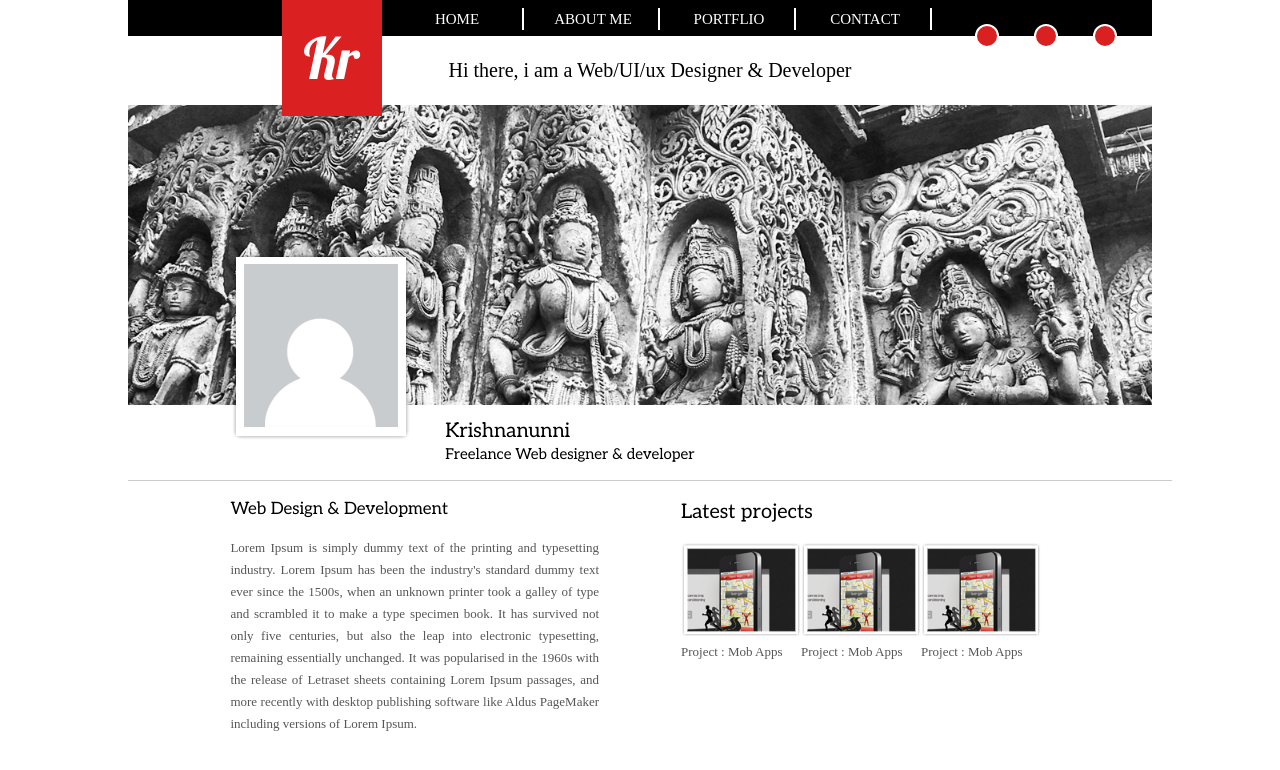
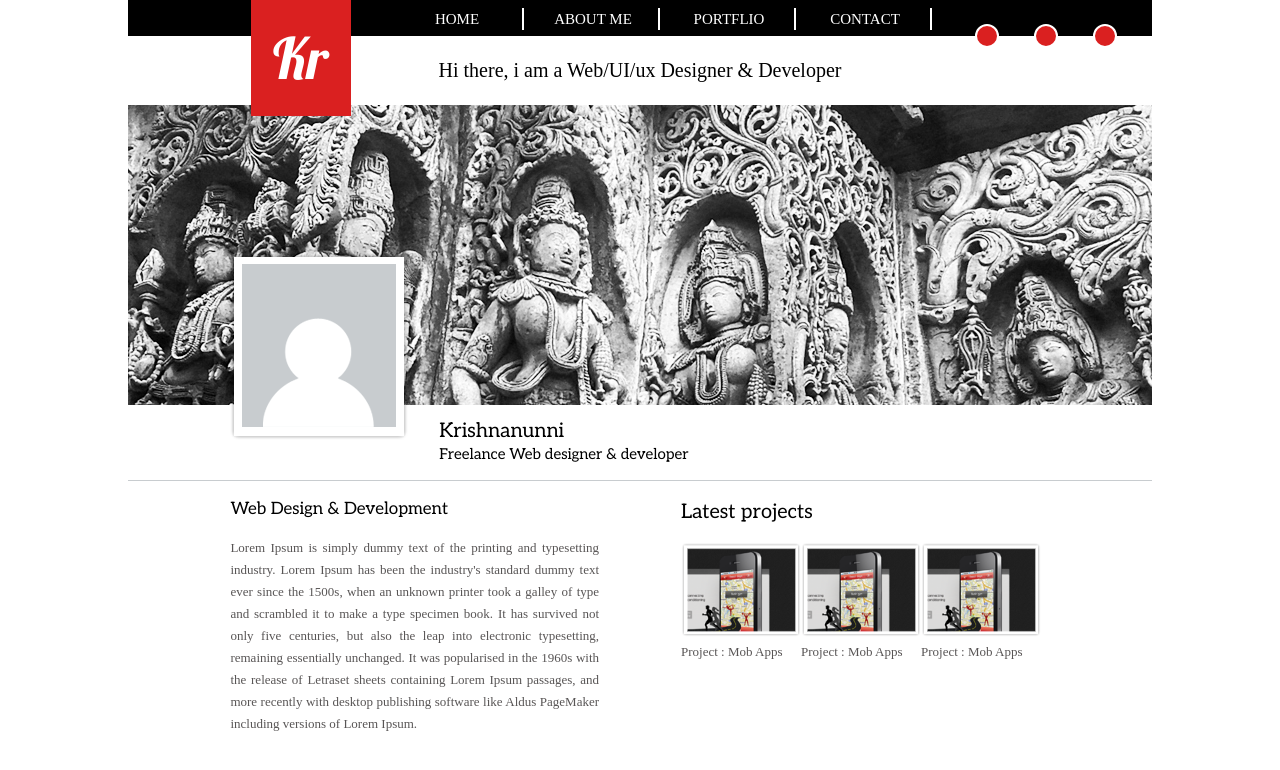
Before and after one commit to Maximuson/short-template-second, a plain HTML site: page index.html in a window 1280 px wide. Drawn offline with Linux system fonts and the light colour scheme; a script that the page names is missing.

Commit message:
Убрал горизонтальный скрол

```diff
--- a/css/main.css
+++ b/css/main.css
@@ -2,6 +2,7 @@
     max-width: 1024px;
     width: 100%;
     margin: 0 auto;
+    position: relative;
 }
 
 .header-top{
@@ -73,7 +74,6 @@ header  .contact-lincs{
     background: #da2020;
 }
 .logo-text{
-    width: 100%;
     display: flex;
     justify-content: center;
     padding: 10px;
@@ -96,11 +96,10 @@ header  .contact-lincs{
 .bg-image-div{
     overflow: hidden;
     height: 300px;
-
+    background: url('../imgs/Layer_13.jpg') no-repeat fixed center;
 }
 .person{
     padding: 10px;
-    width: 100%;
     position: relative;
     border-bottom: 1px #c8cccf solid;
 }
--- a/index.html
+++ b/index.html
@@ -38,7 +38,7 @@
         </header>
 
         <div class="bg-image-div">
-            <img src="imgs/Layer_13.png" alt="" class="bg-image">
+
         </div>
 
         <div class="person">
```
Also changed, not shown: imgs/Layer_13.jpg (added).
